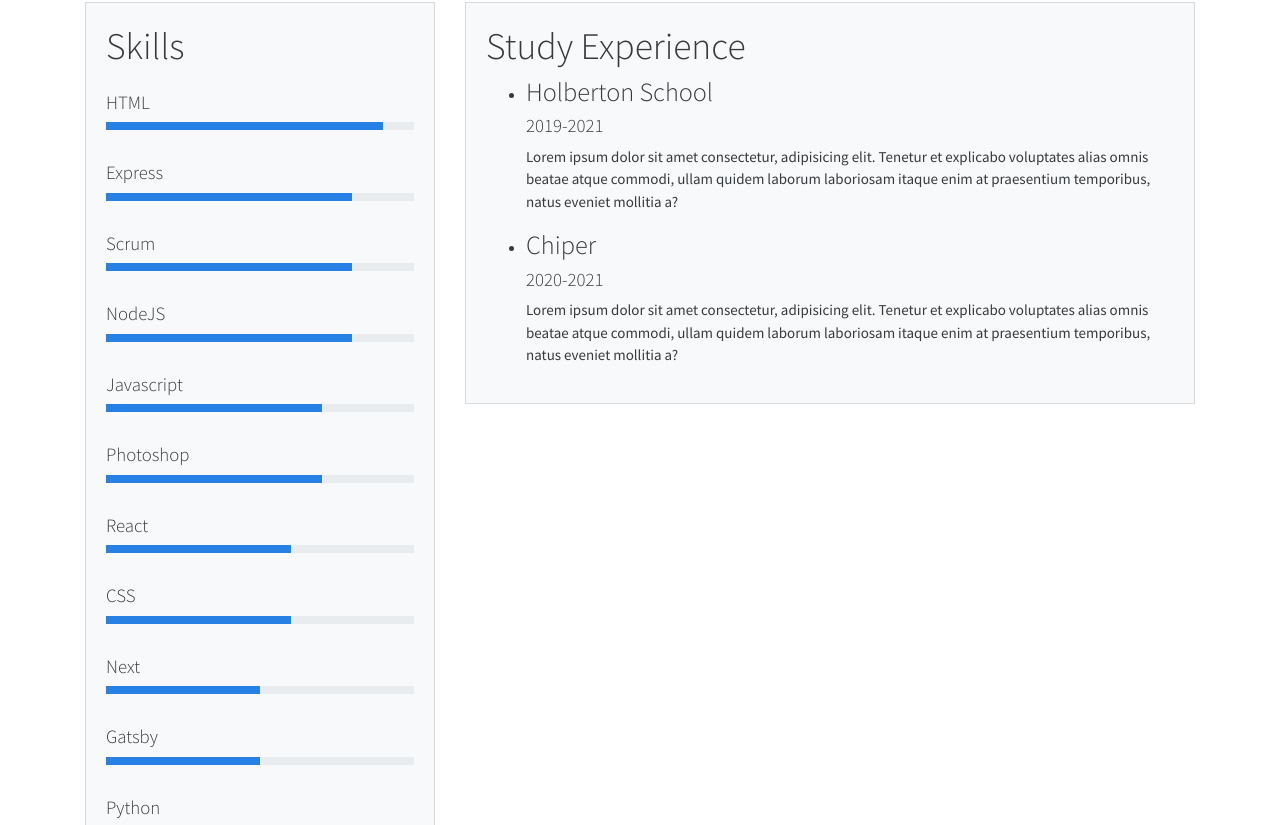
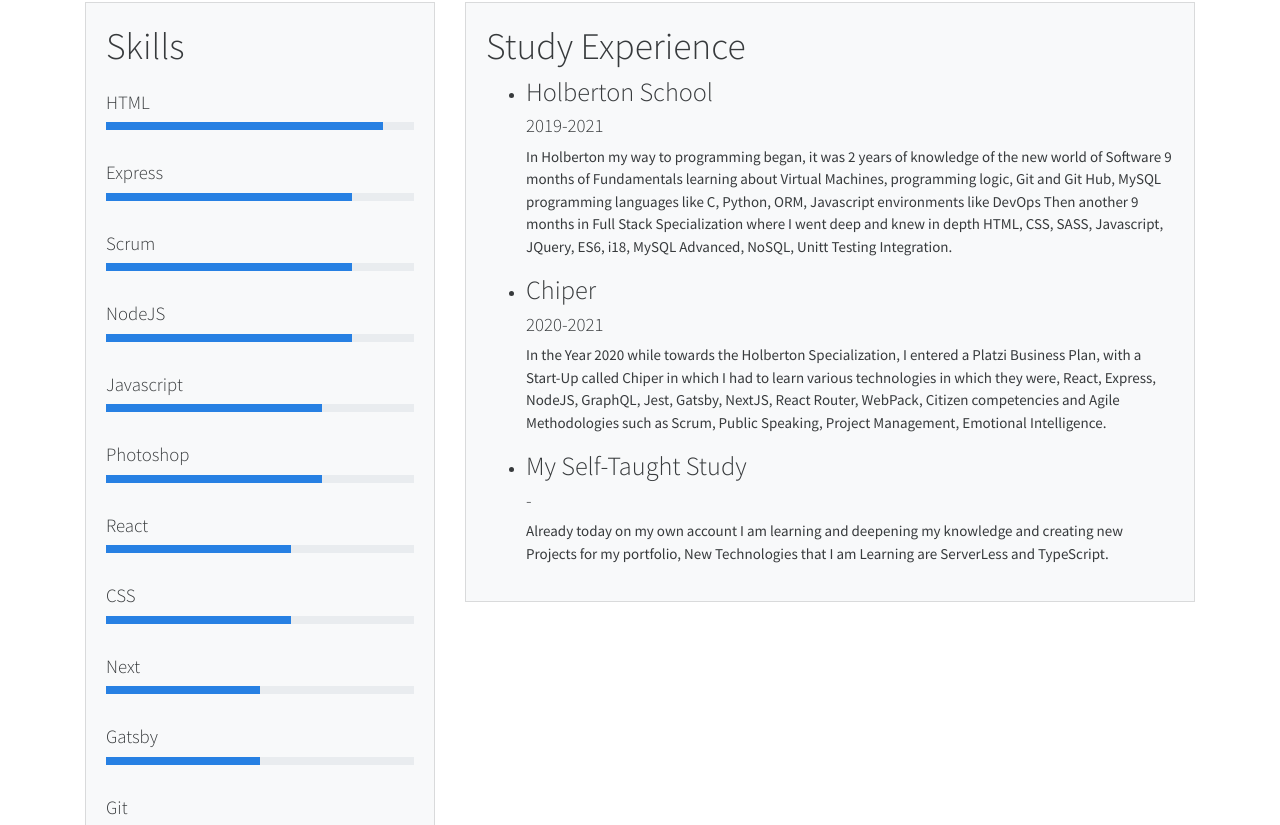
Before and after one commit to AraqueGD/MyBriefcase, a Next.js app: page / in a window 1280 px wide. Shown: the part 575-1400 px from the top of the page. Built offline with nearby package versions, Linux system fonts and the light colour scheme; a small style sheet from the web is missing.

Commit message:
[UPD]Update Description Study Experience

```diff
--- a/profile.js
+++ b/profile.js
@@ -40,6 +40,10 @@ export const skills = [
     percentage: 50,
   },
   {
+    skill: "Git",
+    percentage: 50,
+  },
+  {
     skill: "Python",
     percentage: 50,
   },
@@ -77,17 +81,22 @@ export const experiences = [
   {
     title: "Holberton School",
     description:
-      "Lorem ipsum dolor sit amet consectetur, adipisicing elit. Tenetur et explicabo voluptates alias omnis beatae atque commodi, ullam quidem laborum laboriosam itaque enim at praesentium temporibus, natus eveniet mollitia a?",
+      "In Holberton my way to programming began, it was 2 years of knowledge of the new world of Software 9 months of Fundamentals learning about Virtual Machines, programming logic, Git and Git Hub, MySQL programming languages ​​like C, Python, ORM, Javascript environments like DevOps Then another 9 months in Full Stack Specialization where I went deep and knew in depth HTML, CSS, SASS, Javascript, JQuery, ES6, i18, MySQL Advanced, NoSQL, Unitt Testing Integration.",
     from: "2019",
     to: "2021",
   },
   {
     title: "Chiper",
     description:
-      "Lorem ipsum dolor sit amet consectetur, adipisicing elit. Tenetur et explicabo voluptates alias omnis beatae atque commodi, ullam quidem laborum laboriosam itaque enim at praesentium temporibus, natus eveniet mollitia a?",
+      "In the Year 2020 while towards the Holberton Specialization, I entered a Platzi Business Plan, with a Start-Up called Chiper in which I had to learn various technologies in which they were, React, Express, NodeJS, GraphQL, Jest, Gatsby, NextJS, React Router, WebPack, Citizen competencies and Agile Methodologies such as Scrum, Public Speaking, Project Management, Emotional Intelligence.",
     from: "2020",
     to: "2021",
   },
+  {
+    title: "My Self-Taught Study",
+    description: "Already today on my own account I am learning and deepening my knowledge and creating new Projects for my portfolio, New Technologies that I am Learning are ServerLess and TypeScript.",
+    current: "2021"
+  }
 ];
 export const proyects = [
   {
```
